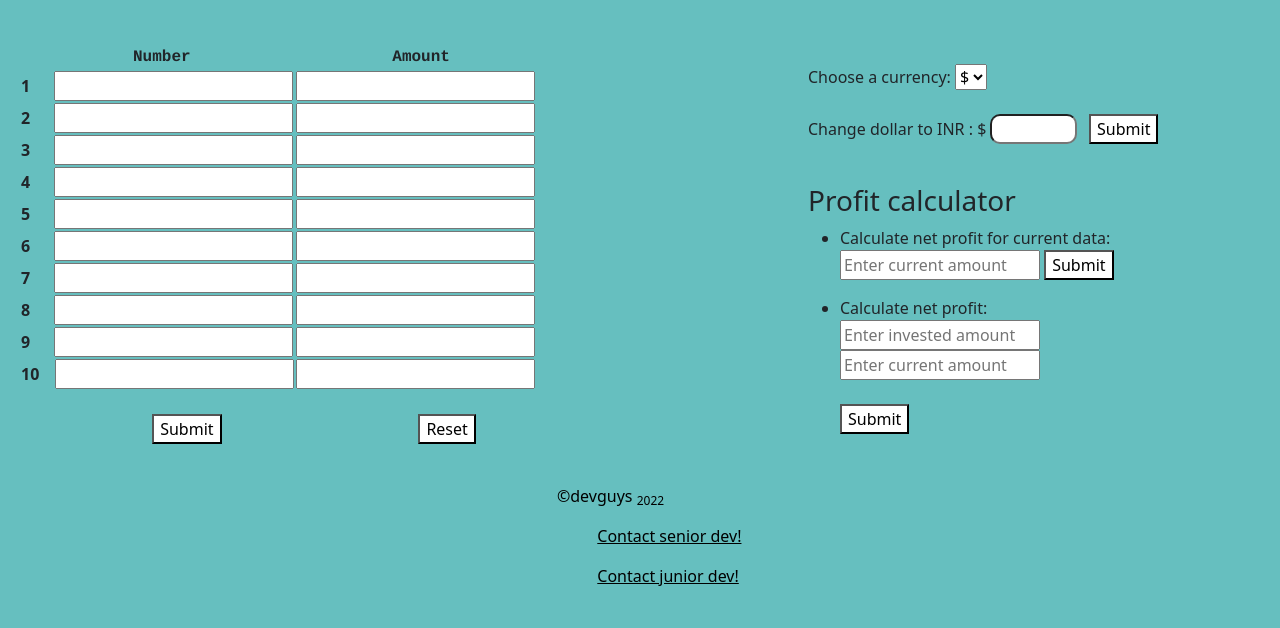
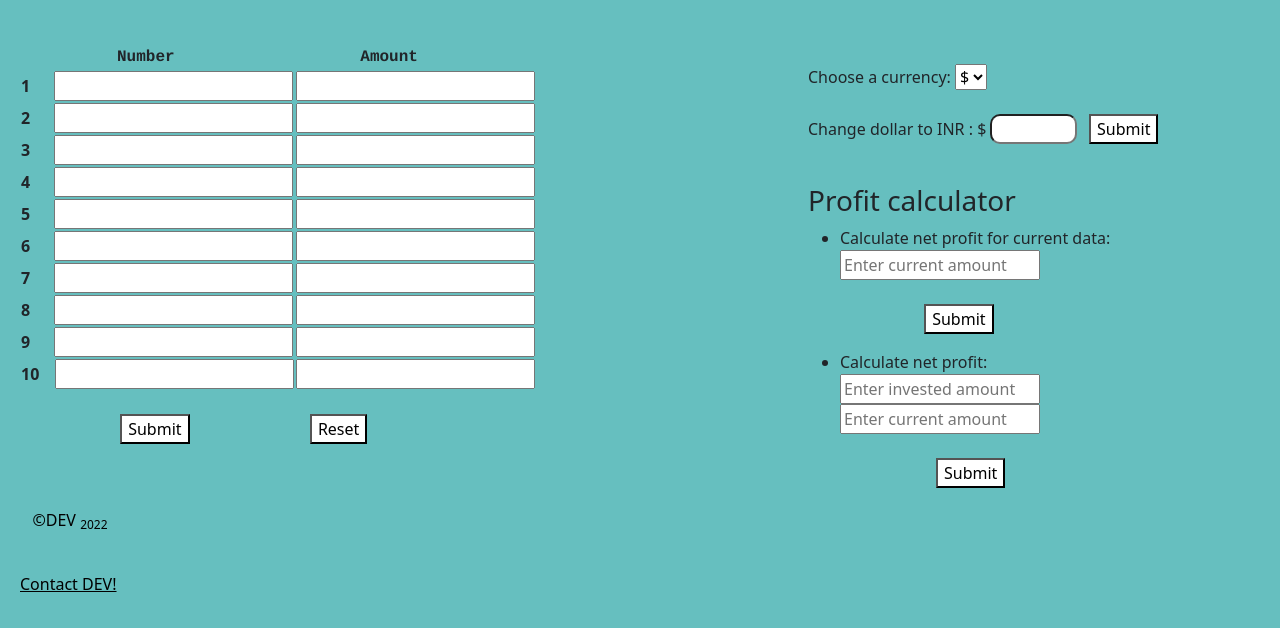
Before and after one commit to praguru14/sac, a plain HTML site: page index.html in a window 1280 px wide. Shown: the part 80-708 px from the top of the page. Drawn offline with nearby package versions, Linux system fonts and the light colour scheme.

Commit message:
alignment of link and buttons

```diff
--- a/index.html
+++ b/index.html
@@ -21,8 +21,8 @@
     <br>
     <table>
         <tr>
-            <th style="font-family:courier;">&emsp;&emsp;&emsp;&emsp;&emsp;&emsp;&emsp;Number</th>
-            <th style="font-family:courier;">&emsp;&emsp;&emsp;&emsp;&emsp;&emsp;Amount</th>
+            <th style="font-family:courier;">&emsp;&emsp;&emsp;&emsp;&emsp;&emsp;Number</th>
+            <th style="font-family:courier;">&emsp;&emsp;&emsp;&emsp;Amount</th>
         </tr>
         <tr>
             <th title="Enter number"> 1 &emsp;  <input type="number" id="num1"></th>
@@ -66,9 +66,9 @@
         </tr>
     </table>
     <br>
-    &emsp;&emsp;&emsp;&emsp;&emsp;&emsp;&emsp;&emsp;
+    &emsp;&emsp;&emsp;&emsp;&emsp;&emsp;
     <input type="submit" name="submit" id="submit" onclick="findavg()" class="button">
-    &emsp;&emsp;&emsp;&emsp;&emsp;&emsp;&emsp;&emsp;&emsp;&emsp;&emsp;&nbsp;&nbsp;&nbsp;
+    &emsp;&emsp;&emsp;&emsp;&emsp;&emsp;&emsp;
     <input type="submit" value="Reset" class="button2" onclick=reset()>
     <br><br>
     <p id="avg"></p>
@@ -76,21 +76,14 @@
    </div>
 
    <div style="color:  black;">
-    <p>&emsp;&emsp;&emsp;&emsp;&emsp;&emsp;&emsp;&emsp;
-    &emsp;&emsp;&emsp;&emsp;&emsp;&emsp;&emsp;&emsp;&emsp;
-    &emsp;&emsp;&emsp;&emsp;&emsp;&emsp;&emsp;
-    &emsp;&emsp;&emsp;&emsp;&emsp;&emsp;&emsp;&emsp;
-    &nbsp;&nbsp;&copy;devguys <sub>2022</sub></p>
-    <p style="color: #1f1c1b;" class="contact">&emsp;&emsp;&emsp;&emsp;&emsp;&emsp;&emsp;&emsp;
-    &emsp;&emsp;&emsp;&emsp;&emsp;&emsp;&emsp;&emsp;&emsp;
-    &emsp;&emsp;&emsp;&emsp;&emsp;&emsp;&emsp;&emsp;&emsp;
-    &emsp;&emsp;&emsp;&emsp;&emsp;&emsp;&emsp;&emsp;&nbsp;
-    &nbsp;&nbsp;&nbsp;<a href="mailto:praguru14@gmail.com" >Contact senior dev!</a></p>
+    <p>&emsp;&emsp;&emsp;&emsp;&emsp;&emsp;&emsp;&emsp;&emsp;&emsp;&emsp;&emsp;&emsp;&emsp;&emsp;&emsp;&emsp;
+        &emsp;&emsp;&emsp;&emsp;&emsp;&emsp;&emsp;&emsp;&emsp;&emsp;&emsp;&emsp;&emsp;&emsp;&emsp;&emsp;&emsp;
+        &emsp;&emsp;&emsp;&emsp;&emsp;&emsp;&emsp;&emsp;&nbsp;&nbsp;&nbsp;&copy;DEV <sub>2022</sub></p>
     <p style="color: #1f1c1b;" class="contact">&emsp;&emsp;&emsp;&emsp;&emsp;&emsp;&emsp;&emsp;
         &emsp;&emsp;&emsp;&emsp;&emsp;&emsp;&emsp;&emsp;&emsp;
         &emsp;&emsp;&emsp;&emsp;&emsp;&emsp;&emsp;&emsp;&emsp;
         &emsp;&emsp;&emsp;&emsp;&emsp;&emsp;&emsp;&emsp;&nbsp;
-        &nbsp;&nbsp;&nbsp;<a href="mailto:bhattsachin993@gmail.com">Contact junior dev!</a></p>
+        &nbsp;&nbsp;&emsp;&emsp;&emsp;&emsp;&emsp;&emsp;&emsp;<a href="mailto:bhattsachin993@gmail.com">Contact DEV!</a></p>
 </div>
 
 
@@ -119,6 +112,7 @@
 <ul>
     <li>Calculate net profit for current data: </li>
 <input type="text" id="inputVal" placeholder="Enter current amount" style="width: 50%;" title="Enter current amount">
+<br>&emsp;&emsp;&emsp;&emsp;&emsp;<br>&emsp;&emsp;&emsp;&emsp;&emsp;
 <input type="button" value="Submit" class="button" onclick=profit()>
 <p id="profit"></p>
 <li>Calculate net profit: </li>
@@ -127,7 +121,7 @@
 <input type="text" id="inputVal2" placeholder="Enter current amount" style="width: 50%;" title="Enter current amount">
 
 
-<br>&emsp;&emsp;&emsp;&emsp;&nbsp;&nbsp;<br><input type="button" class="button" value="Submit" onclick=netProf()>
+<br>&emsp;&emsp;&emsp;&emsp;&nbsp;<br>&emsp;&emsp;&emsp;&emsp;&emsp;&emsp;<input type="button" class="button" value="Submit" onclick=netProf()>
 <p id="netProf"></p>
 </ul>
 
```
